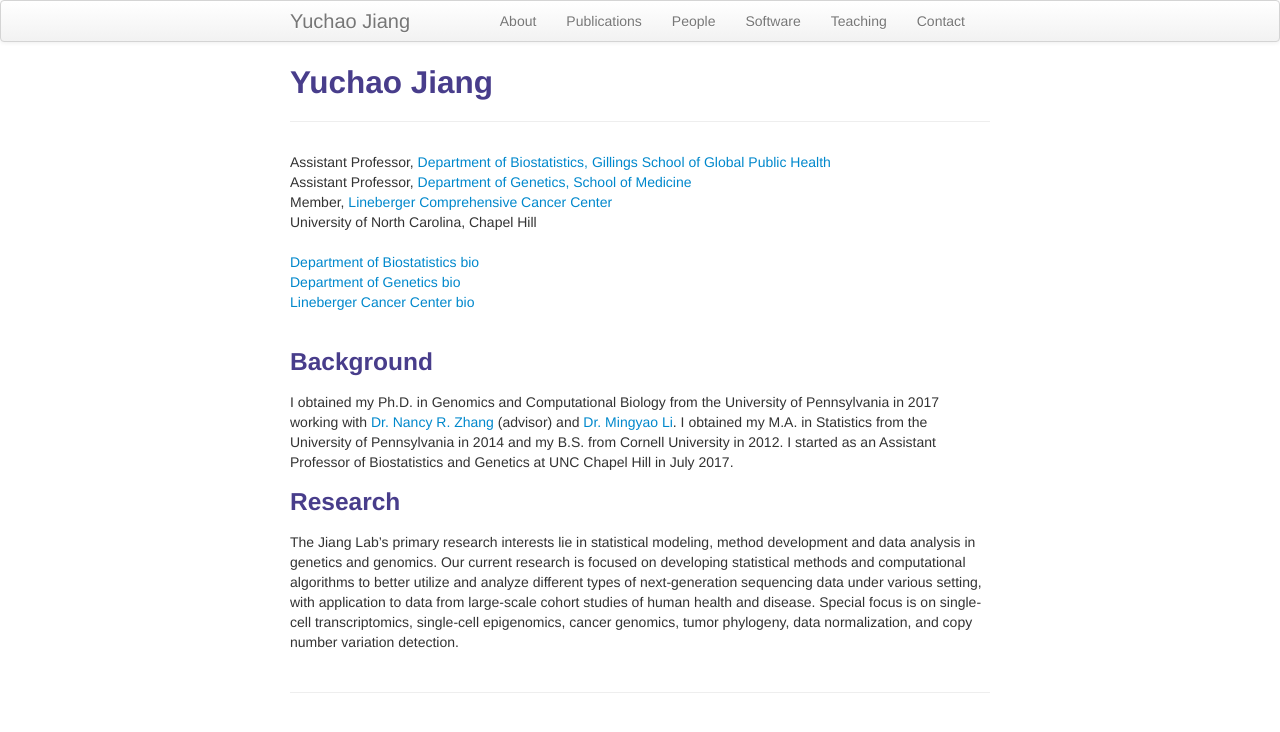
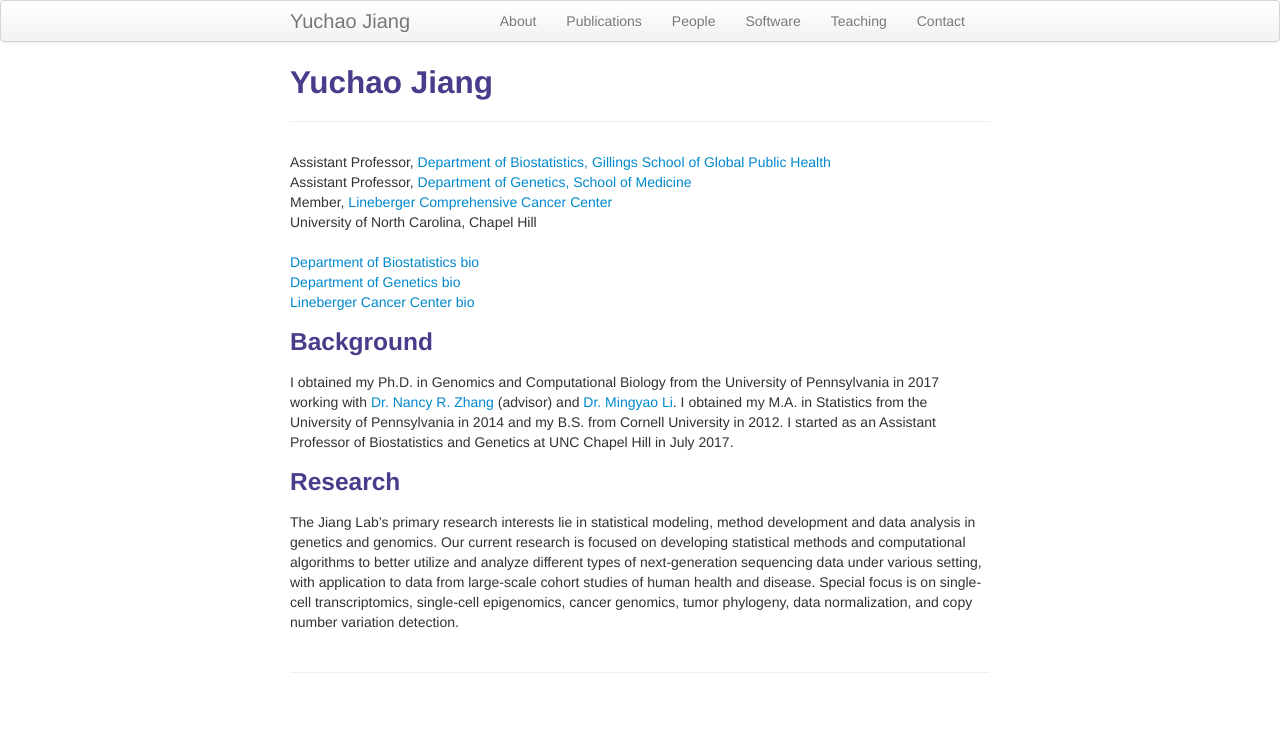
Before and after one commit to yuchaojiang/yuchaojiang.github.io, a Jekyll site: the page built from index.md, in a window 1280 px wide. Shown: the top 732 px of the page. Built offline with Jekyll 4.4.1, drawn with Linux system fonts in a browser that asks for light colours.

```diff
--- a/index.md
+++ b/index.md
@@ -18,7 +18,7 @@ description: I am an Assistant Professor in the Department of Biostatistics and
     <div class="row-fluid">
             <a href="http://sph.unc.edu/adv_profile/yuchao-jiang-phd/">Department of Biostatistics bio</a><br/>
             <a href="https://www.med.unc.edu/genetics/people/joint-secondary-faculty/yuchao-jiang-phd">Department of Genetics bio</a><br/>
-            <a href="http://unclineberger.org/people/profiles/yuchao-jiang">Lineberger Cancer Center bio</a><br/><br/>
+            <a href="http://unclineberger.org/people/profiles/yuchao-jiang">Lineberger Cancer Center bio</a><br/>
     </div>
 </div>
 
```
